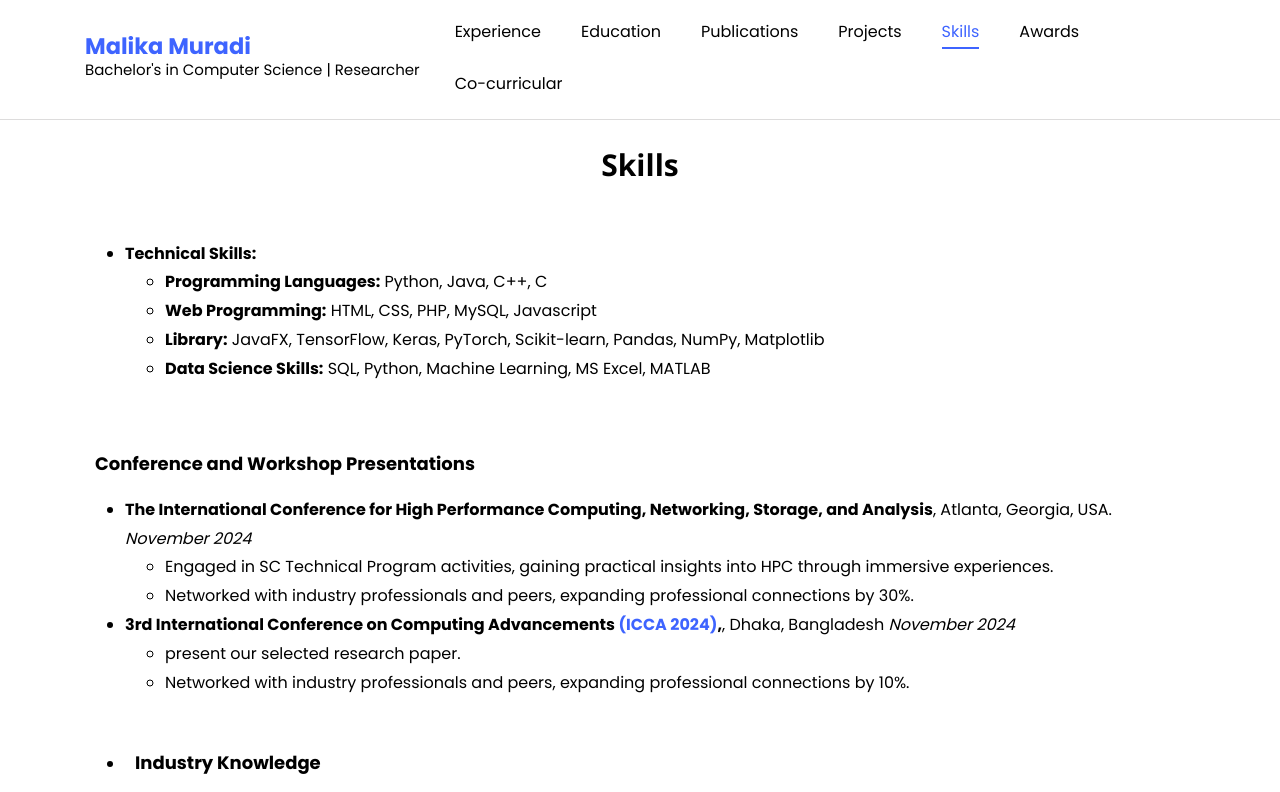
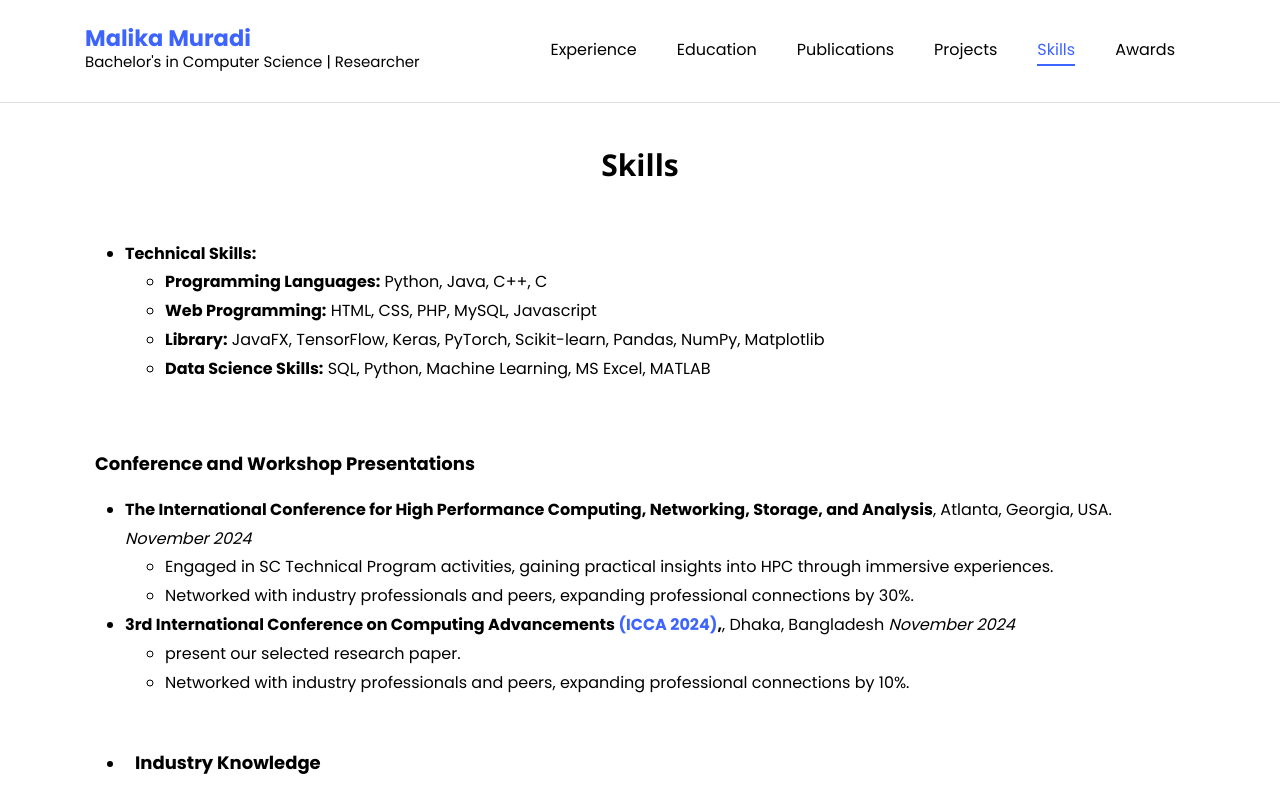
Before and after one commit to malikamuradi/Portfolio, a plain HTML site: page skills.html in a window 1280 px wide. Shown: the top 792 px of the page. Drawn offline with nearby package versions, Linux system fonts and the light colour scheme; files whose address does not match are found by name.

Commit message:
initial commit

```diff
--- a/skills.html
+++ b/skills.html
@@ -160,8 +160,6 @@
 					<li class="nav-item"><a href="projects.html" class="nav-link"><span>Projects</span></a></li>
 					<li class="nav-item"><a href="skills.html" class="nav-link active"><span>Skills</span></a></li>
 					<li class="nav-item"><a href="awards.html" class="nav-link"><span>Awards</span></a></li>
-					<li class="nav-item"><a href="co-curricular.html" class="nav-link"><span>Co-curricular</span></a>
-					</li>
 				</ul>
 			</div>
 		</div>
```
